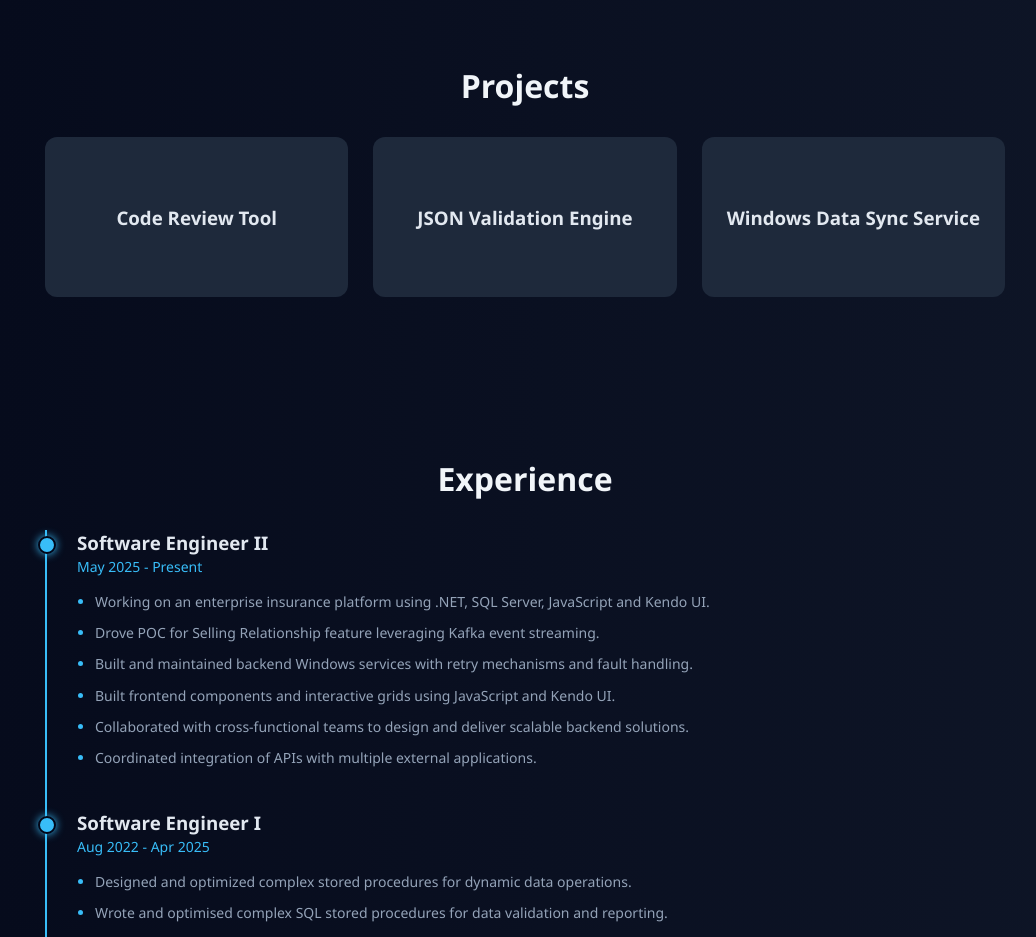
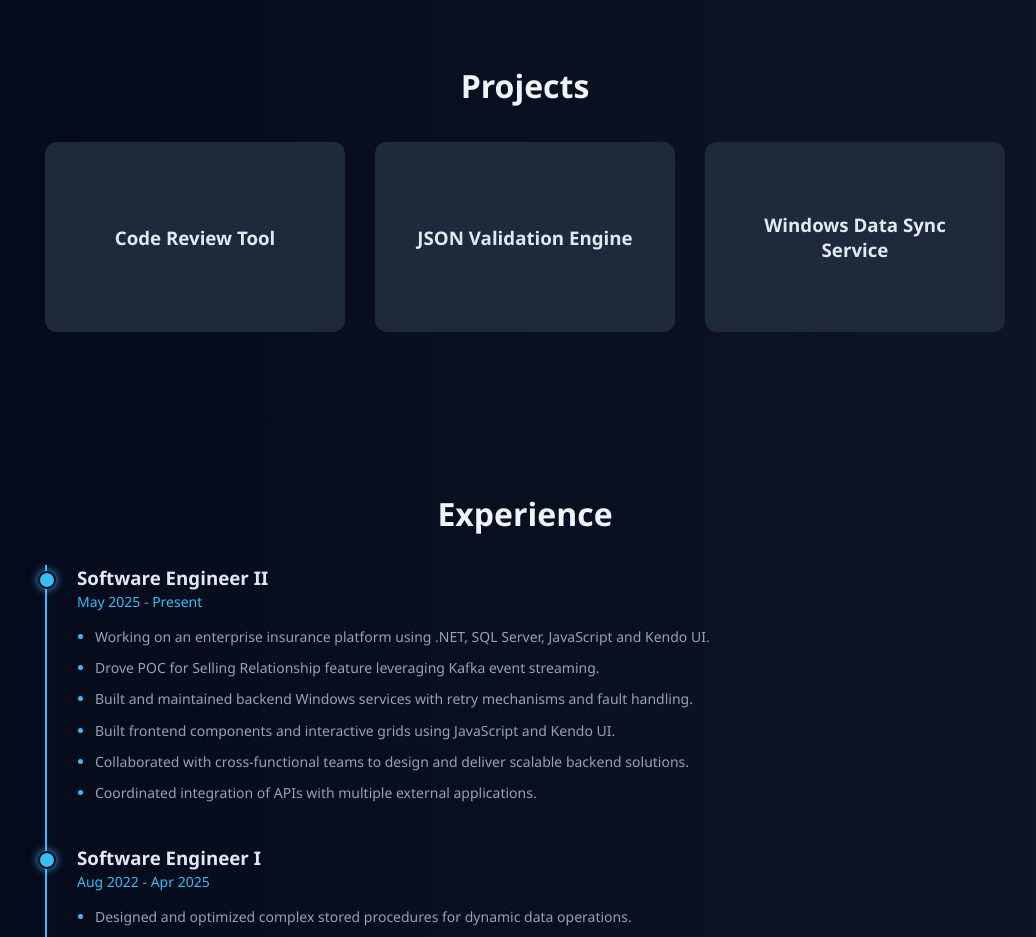
Before and after one commit to Shikher2798/Portfolio, a plain HTML site: page index.html in a window 1280 px wide. Shown: the part 1360-2297 px from the top of the page, without its empty margins (115-1151 px from the left). Drawn offline with Linux system fonts and the light colour scheme.

Commit message:
Update style.css
Added new style for project cards

```diff
--- a/style.css
+++ b/style.css
@@ -85,13 +85,14 @@ section h2 {
 .projects-grid {
     display: grid;
     grid-template-columns: repeat(auto-fit,minmax(250px,1fr));
-    gap: 25px;
-    margin-top: 30px;
+    gap: 30px;
+    margin-top: 35px;
+    align-items: start;
 }
 
 .project-card {
     perspective: 1000px;
-    height: 160px;
+    height: 190px;
     cursor: pointer;
     opacity: 0;
     transform: translateY(40px);
@@ -122,10 +123,9 @@ section h2 {
     display: flex;
     align-items: center;
     justify-content: center;
-    padding: 25px;
+    padding: 30px;
     text-align: center;
 }
-
 .card-front {
     background: #1e293b;
 }
```
